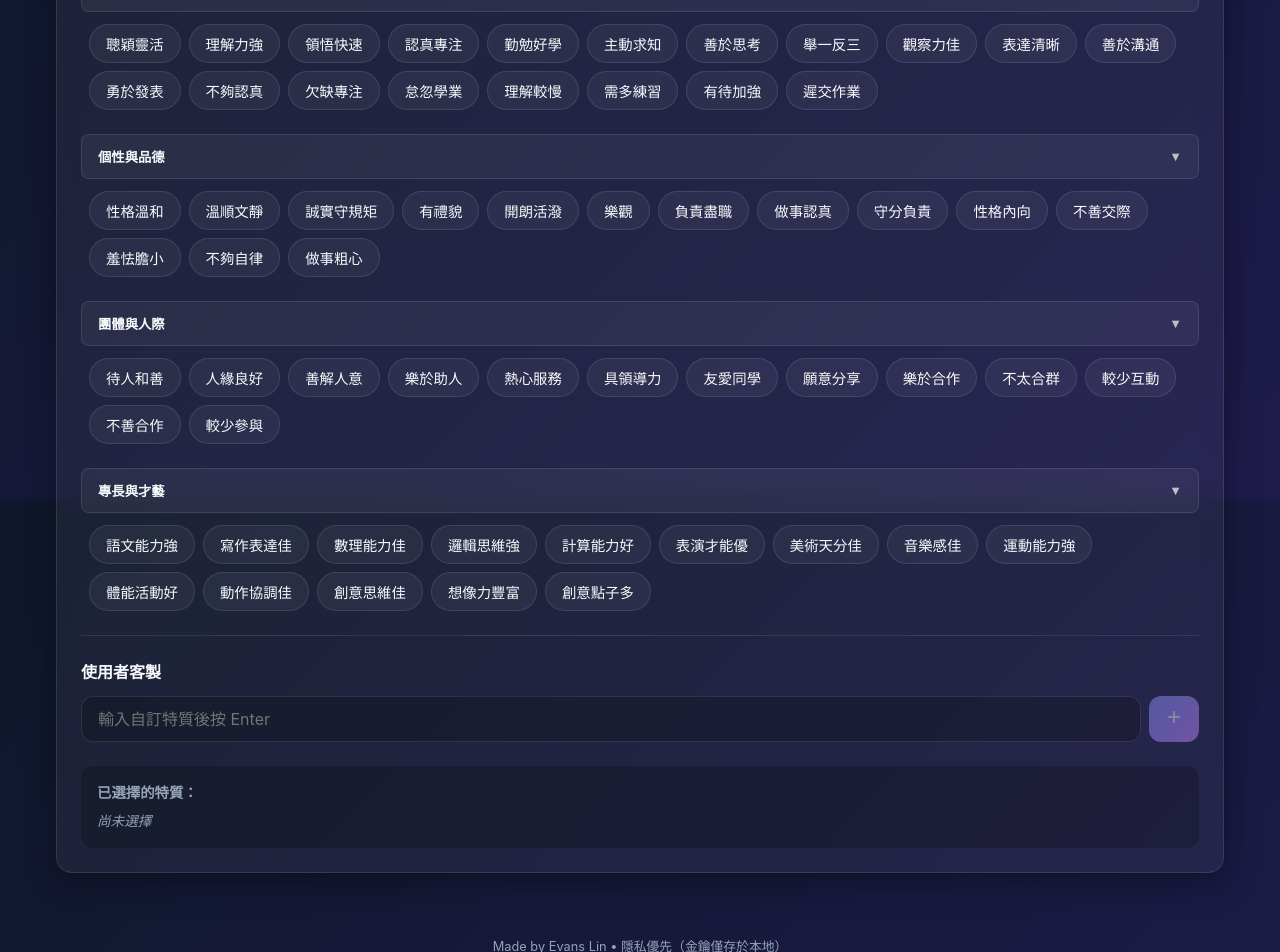
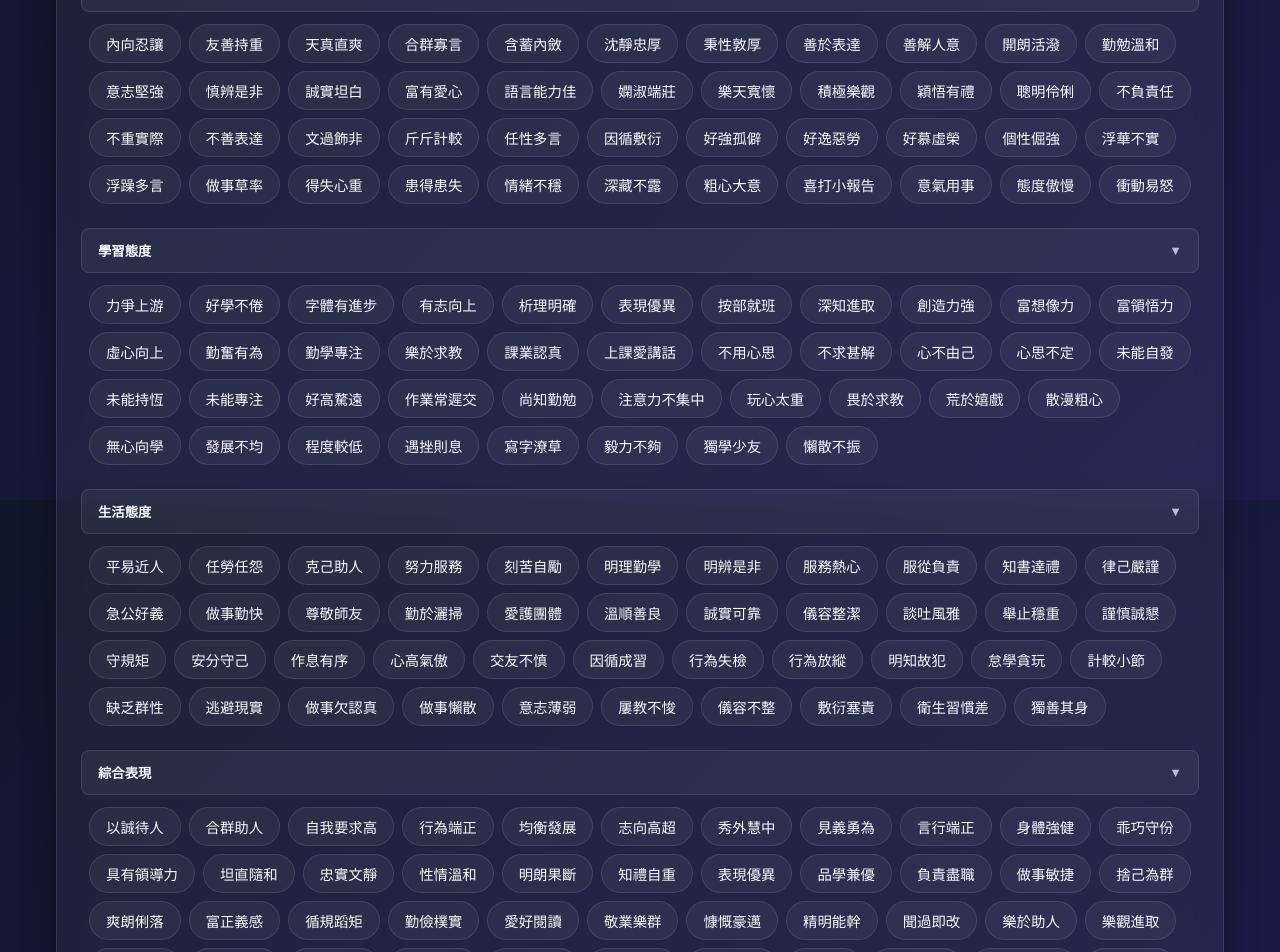
Before and after one commit to evanslin1997/Teacher, a React (Vite) app: page / in a window 1280 px wide. Shown: the part 1100-2052 px from the top of the page. Built offline with nearby package versions, Linux system fonts and the light colour scheme.

Commit message:
add more condition

```diff
--- a/src/components/TraitSelector.jsx
+++ b/src/components/TraitSelector.jsx
@@ -2,24 +2,66 @@ import React, { useState } from 'react';
 import { Tag, Plus, X, RotateCcw } from 'lucide-react';
 
 const TRAIT_CATEGORIES = {
-    '資質與態度': [
-        '聰穎靈活', '理解力強', '領悟快速', '認真專注', '勤勉好學', '主動求知',
-        '善於思考', '舉一反三', '觀察力佳', '表達清晰', '善於溝通', '勇於發表',
-        '不夠認真', '欠缺專注', '怠忽學業', '理解較慢', '需多練習', '有待加強', '遲交作業'
+    '性格特質': [
+        '內向忍讓', '友善持重', '天真直爽', '合群寡言',
+        '含蓄內斂', '沈靜忠厚', '秉性敦厚', '善於表達',
+        '善解人意', '開朗活潑', '勤勉溫和', '意志堅強',
+        '慎辨是非', '誠實坦白', '富有愛心', '語言能力佳',
+        '嫻淑端莊', '樂天寬懷', '積極樂觀', '穎悟有禮',
+        '聰明伶俐',
+        '不負責任', '不重實際', '不善表達', '文過飾非',
+        '斤斤計較', '任性多言', '因循敷衍', '好強孤僻',
+        '好逸惡勞', '好慕虛榮', '個性倔強', '浮華不實',
+        '浮躁多言', '做事草率', '得失心重', '患得患失',
+        '情緒不穩', '深藏不露', '粗心大意', '喜打小報告',
+        '意氣用事', '態度傲慢', '衝動易怒'
     ],
-    '個性與品德': [
-        '性格溫和', '溫順文靜', '誠實守規矩', '有禮貌', '開朗活潑', '樂觀',
-        '負責盡職', '做事認真', '守分負責', '性格內向', '不善交際', '羞怯膽小',
-        '不夠自律', '做事粗心'
+    '學習態度': [
+        '力爭上游', '好學不倦', '字體有進步', '有志向上',
+        '析理明確', '表現優異', '按部就班', '深知進取',
+        '創造力強', '富想像力', '富領悟力', '虛心向上',
+        '勤奮有為', '勤學專注', '樂於求教', '課業認真',
+        '上課愛講話', '不用心思', '不求甚解', '心不由己',
+        '心思不定', '未能自發', '未能持恆', '未能專注',
+        '好高騖遠', '作業常遲交', '尚知勤勉', '注意力不集中',
+        '玩心太重', '畏於求教', '荒於嬉戲', '散漫粗心',
+        '無心向學', '發展不均', '程度較低', '遇挫則息',
+        '寫字潦草', '毅力不夠', '獨學少友', '懶散不振'
     ],
-    '團體與人際': [
-        '待人和善', '人緣良好', '善解人意', '樂於助人', '熱心服務', '具領導力',
-        '友愛同學', '願意分享', '樂於合作', '不太合群', '較少互動', '不善合作', '較少參與'
+    '生活態度': [
+        '平易近人', '任勞任怨', '克己助人', '努力服務',
+        '刻苦自勵', '明理勤學', '明辨是非', '服務熱心',
+        '服從負責', '知書達禮', '律己嚴謹', '急公好義',
+        '做事勤快', '尊敬師友', '勤於灑掃', '愛護團體',
+        '溫順善良', '誠實可靠', '儀容整潔', '談吐風雅',
+        '舉止穩重', '謹慎誠懇', '守規矩', '安分守己',
+        '作息有序',
+        '心高氣傲', '交友不慎', '因循成習', '行為失檢',
+        '行為放縱', '明知故犯', '怠學貪玩', '計較小節',
+        '缺乏群性', '逃避現實', '做事欠認真', '做事懶散',
+        '意志薄弱', '屢教不悛', '儀容不整', '敷衍塞責',
+        '衛生習慣差', '獨善其身'
     ],
-    '專長與才藝': [
-        '語文能力強', '寫作表達佳', '數理能力佳', '邏輯思維強', '計算能力好',
-        '表演才能優', '美術天分佳', '音樂感佳', '運動能力強', '體能活動好',
-        '動作協調佳', '創意思維佳', '想像力豐富', '創意點子多'
+    '綜合表現': [
+        '以誠待人', '合群助人', '自我要求高', '行為端正',
+        '均衡發展', '志向高超', '秀外慧中', '見義勇為',
+        '言行端正', '身體強健', '乖巧守份', '具有領導力',
+        '坦直隨和', '忠實文靜', '性情溫和', '明朗果斷',
+        '知禮自重', '表現優異', '品學兼優', '負責盡職',
+        '做事敏捷', '捨己為群', '爽朗俐落', '富正義感',
+        '循規蹈矩', '勤儉樸實', '愛好閱讀', '敬業樂群',
+        '慷慨豪邁', '精明能幹', '聞過即改', '樂於助人',
+        '樂觀進取', '奮勉向上', '擇善固執', '隨遇而安',
+        '禮貌週到', '嚴謹務實', '才德兼修', '反應迅速',
+        '人緣好',
+        '欠缺主見', '不愛惜物品', '不知用功', '心氣輕浮',
+        '個性倔強', '固執己見', '身體虛弱', '言行放肆',
+        '沉默發呆', '行為隨便', '行為粗野', '行事馬虎',
+        '目光呆滯', '個性暴躁', '缺乏自信', '缺乏進取精神',
+        '迷糊健忘', '動作緩慢', '常忘簽名', '欺侮弱者',
+        '善言巧辯', '善於造假', '華而不實', '陽奉陰違',
+        '意志頹喪', '愛管他人行事', '遇事主觀', '頑騖不訓',
+        '精神散漫', '語多浮誇', '隨眾附和', '聰明不用功'
     ]
 };
 
```
